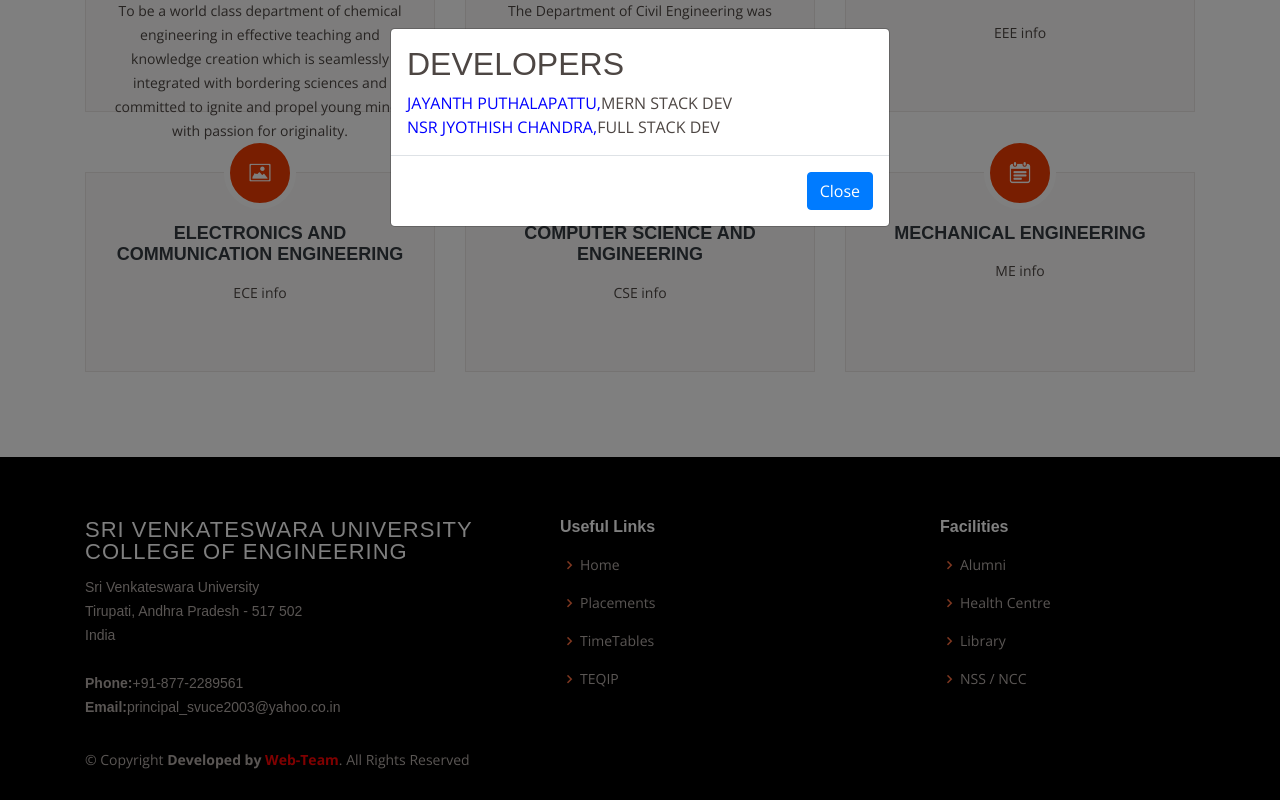
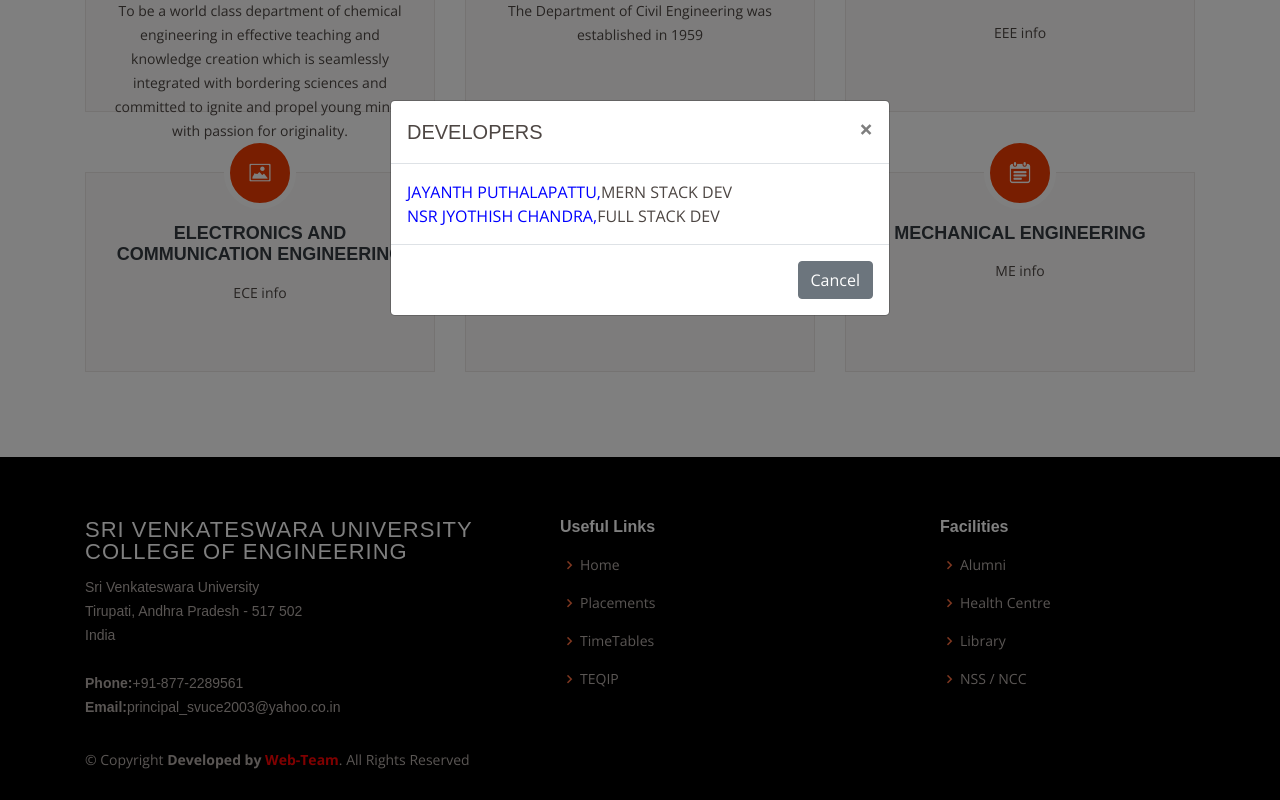
Before and after one commit to Jayanthputhalapattu/college-webApp, a React (Create React App) app: page / in a window 1280 px wide. Both pictures are taken after a click on the element "Web-Team". Shown: the part 1444-2244 px from the top of the page. Built offline with nearby package versions, Linux system fonts and the light colour scheme; no server answers; a web font is replaced by a local one.

Commit message:
web team updated

```diff
--- a/src/layouts/Footer.js
+++ b/src/layouts/Footer.js
@@ -1,15 +1,10 @@
-import React,{useState} from "react"
-import { Button, Modal, ModalBody, ModalFooter} from 'reactstrap';
+import React, {useState} from "react"
+import {Button, Modal, ModalBody, ModalFooter,ModalHeader} from 'reactstrap';
 
 const Footer = () => {
-    const [open, setOpen] = useState(false);
-    const [focusAfterClose, setFocusAfterClose] = useState(true);
+    const [modal, setModal] = useState(false);
 
-    const toggle = () => setOpen(!open);
-    // eslint-disable-next-line
-    const handleSelectChange = ({target: { value }}) => {
-        setFocusAfterClose(JSON.parse(value));
-    }
+  const toggle = () => setModal(!modal);
     return (
         <div id="footer">
             <div className="footer-top">
@@ -91,23 +86,41 @@ const Footer = () => {
                         &copy; Copyright
                         <strong>
                             <span> Developed by
-                                <span  onClick={toggle} style={{color:"red",cursor:"pointer"}} > Web-Team</span>
+                                <span
+                                    onClick={toggle}
+                                    style={{
+                                    color: "red",
+                                    cursor: "pointer"
+                                }}> Web-Team</span>
                             </span>
                         </strong>. All Rights Reserved
                     </div>
                     <div className="credits"></div>
                 </div>
-                <Modal returnFocusAfterClose={focusAfterClose} isOpen={open}>
-                <ModalBody>
-                    <h2>DEVELOPERS</h2>
-                    <a href="https://www.linkedin.com/in/jayanth-puthalapattu/" style={{color:"blue"}}>JAYANTH PUTHALAPATTU,</a><span>MERN STACK DEV</span>
-                    <br/>
-                    <a href="https://www.linkedin.com/in/jayanth-puthalapattu/" style={{color:"blue"}}>NSR JYOTHISH CHANDRA,</a><span>FULL STACK DEV</span>
+                {/* <Button color="danger" onClick={toggle}>Web Team</Button> */}
+                <Modal isOpen={modal} toggle={toggle} style={{marginTop:100}}>
+                    <ModalHeader toggle={toggle}>DEVELOPERS</ModalHeader>
+                    <ModalBody>
+
+                        <a
+                            href="https://www.linkedin.com/in/jayanth-puthalapattu/"
+                            style={{
+                            color: "blue"
+                        }}>JAYANTH PUTHALAPATTU,</a>
+                        <span>MERN STACK DEV</span>
+                        <br/>
+                        <a
+                            href="https://www.linkedin.com/in/jyothish-chandra-nsr-bba0a1183/"
+                            style={{
+                            color: "blue"
+                        }}>NSR JYOTHISH CHANDRA,</a>
+                        <span>FULL STACK DEV</span>
                     </ModalBody>
-                <ModalFooter>
-                    <Button color="primary" onClick={toggle}>Close</Button>
-                </ModalFooter>
-            </Modal>
+                    <ModalFooter>
+
+                        <Button color="secondary" onClick={toggle}>Cancel</Button>
+                    </ModalFooter>
+                </Modal>
             </div>
 
         </div>
```
Also changed, not shown: src/layouts/Navbar.js (+0 -12 lines), 1 other file (tests, documents, lock files or other folders).
